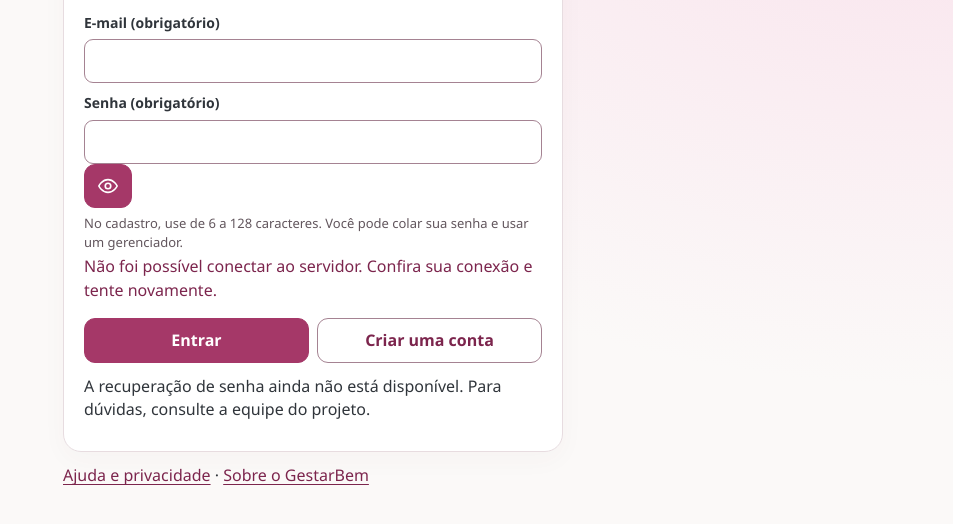
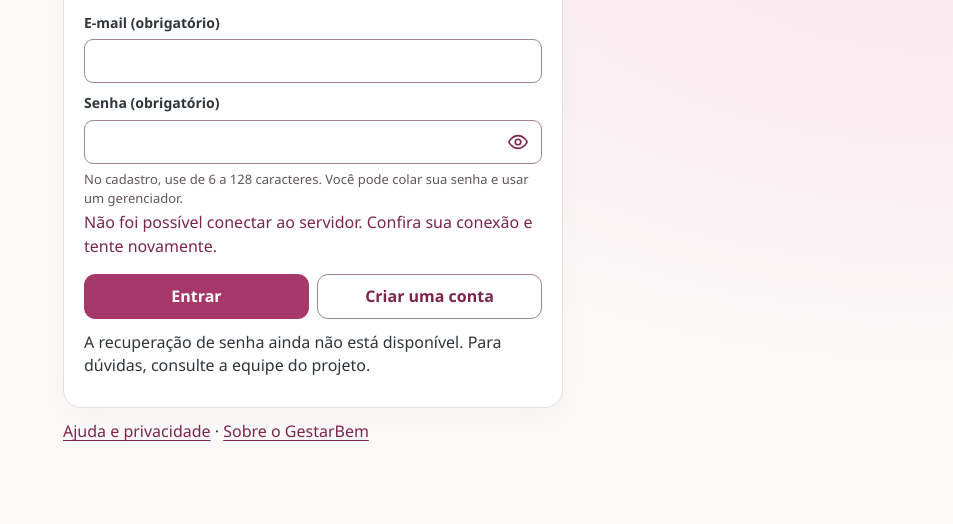
Before and after one commit to Renat0Net0/GestarBem, a plain HTML site: page frontend/login.html in a window 1280 px wide. Shown: the part 156-680 px from the top of the page, without its empty margins (327-1280 px from the left). Drawn offline with Linux system fonts and the light colour scheme; no server answers.

Commit message:
Usa ícone de olho acessível no campo de senha do login

```diff
--- a/frontend/auth.css
+++ b/frontend/auth.css
@@ -8,7 +8,13 @@
 .auth-shell input{width:100%;min-height:44px;padding:8px 10px}
 .auth-shell .actions{flex-wrap:wrap;margin:8px 0 12px;gap:8px}
 .auth-shell .actions button{flex:1 1 150px}
-.auth-shell #show-password{justify-self:end;padding:8px 12px;margin:0}
+.auth-shell .password-field{position:relative;min-width:0}
+.auth-shell .password-field input{padding-right:54px}
+.auth-shell #show-password{position:absolute;right:2px;top:50%;transform:translateY(-50%);display:grid;place-items:center;width:44px;height:44px;min-height:44px;padding:0;margin:0;background:transparent;color:var(--brand-deep,#7c254d);border:0;border-radius:8px;box-shadow:none}
+.auth-shell #show-password:hover{background:var(--brand-soft,#f8dce8);color:var(--brand-deep,#7c254d)}
+.auth-shell #show-password:focus-visible{outline:2px solid var(--focus,#7c254d);outline-offset:1px}
+.auth-shell #show-password svg{pointer-events:none}
+.auth-shell #show-password [hidden]{display:none}
 .auth-shell #password-help{font-size:13px;margin:2px 0 0}
 .auth-shell .field-error,.auth-shell #auth-error{color:#74325c;margin:0}
 .auth-shell .field-error:empty{display:none}
```
